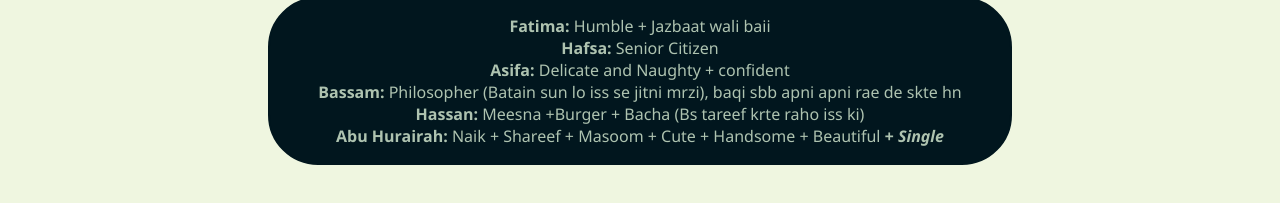
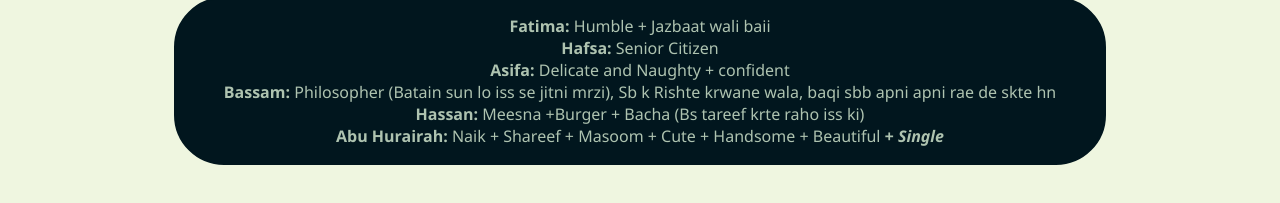
Before and after one commit to AbuHurairah127/teaching-practice-university-grp, a plain HTML site: page aboutUs.html in a window 1280 px wide. Shown: the part 327-530 px from the top of the page. Drawn offline with Linux system fonts and the light colour scheme.

Commit message:
basic channges

```diff
--- a/aboutUs.html
+++ b/aboutUs.html
@@ -37,7 +37,7 @@
       </p>
       <p class="navElement bdayWish handwriting">
         <strong>Bassam:</strong>&nbsp;Philosopher (Batain sun lo iss se jitni
-        mrzi), baqi sbb apni apni rae de skte hn
+        mrzi), Sb k Rishte krwane wala, baqi sbb apni apni rae de skte hn
       </p>
       <p class="navElement bdayWish handwriting">
         <strong>Hassan:</strong>&nbsp;Meesna +Burger + Bacha (Bs tareef krte
```
